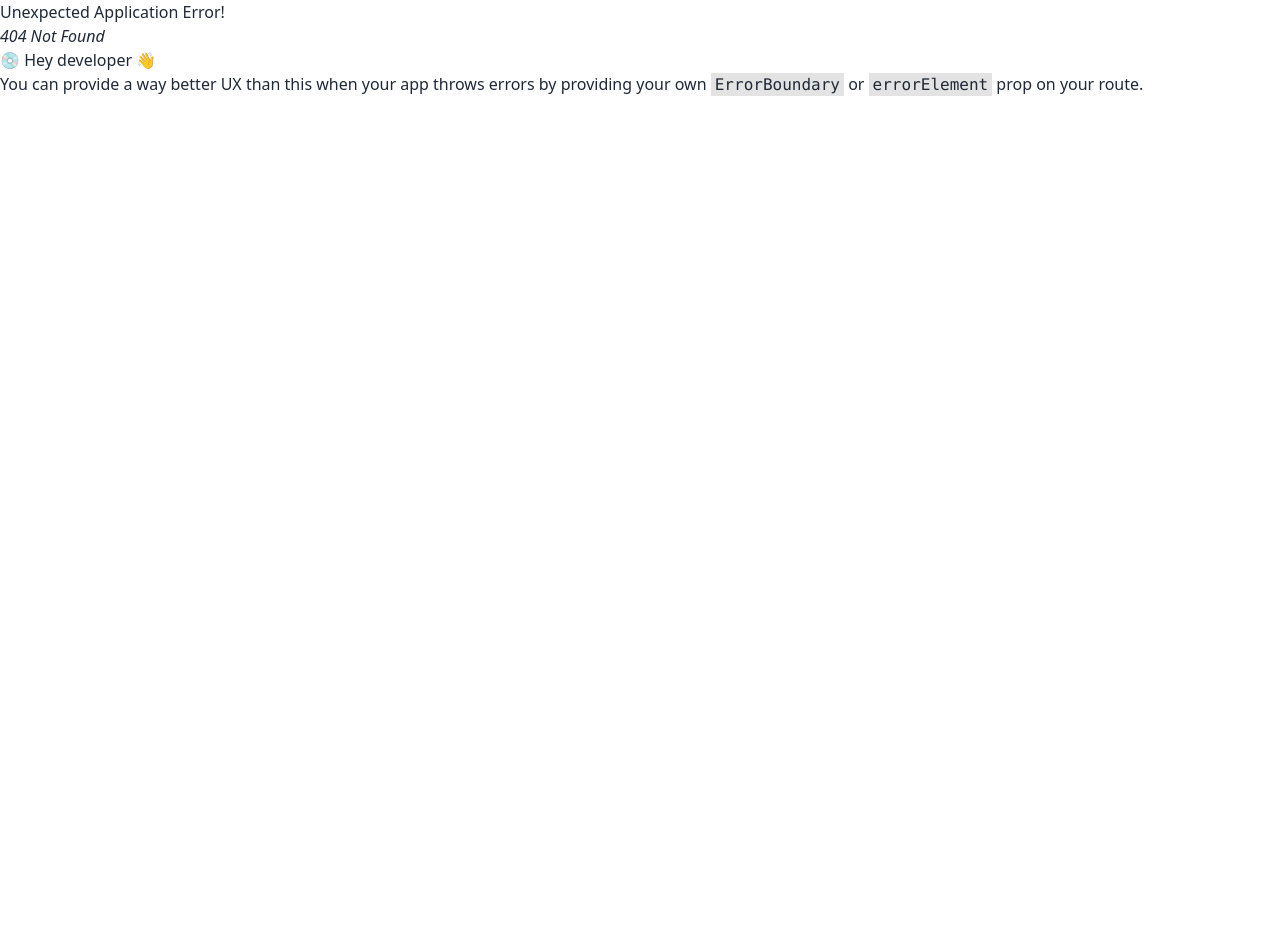
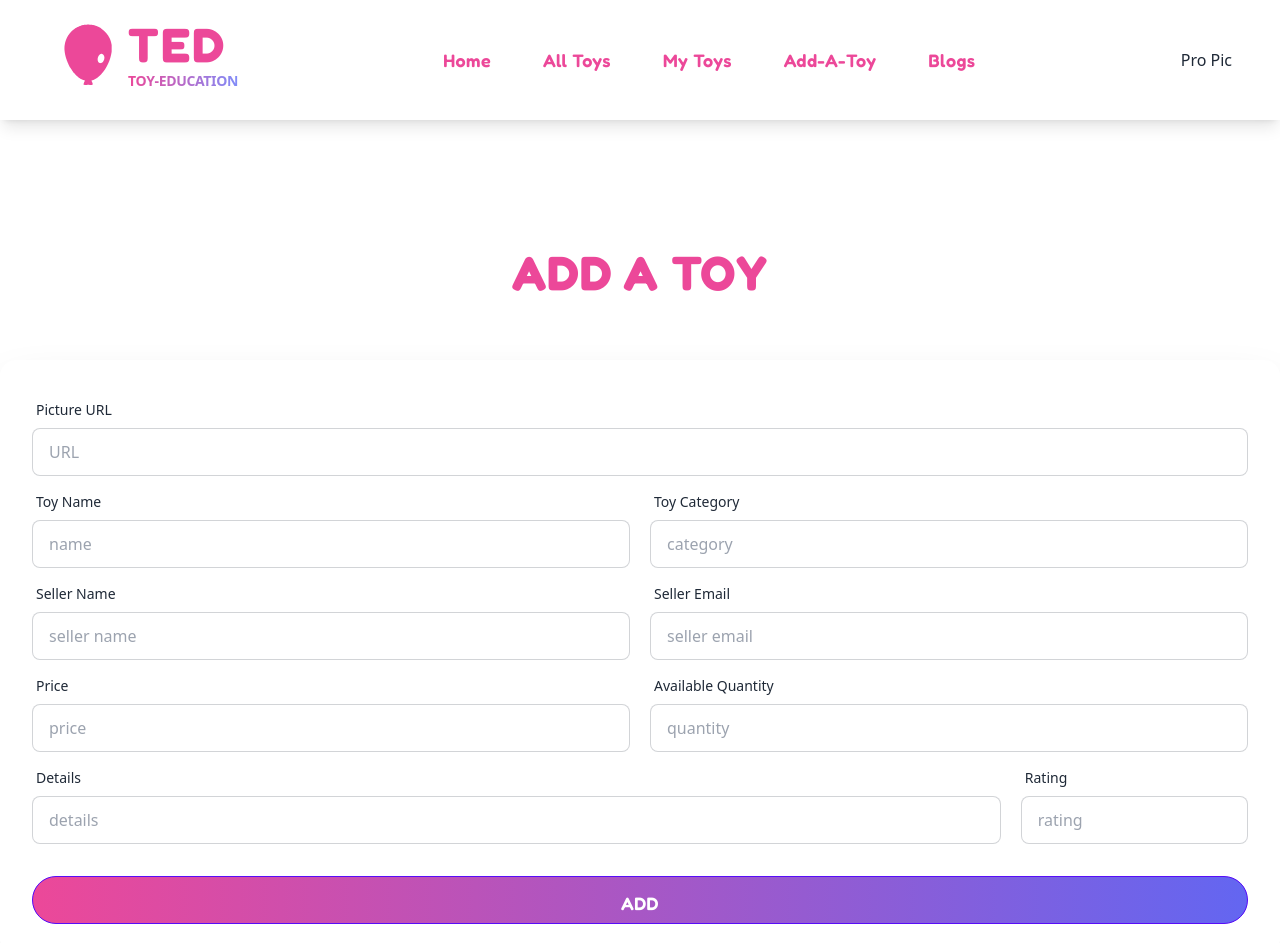
Before and after one commit to Sagor66/TED-Client, a React (Vite) app: page /add-toy in a window 1280 px wide. Before the commit this address had no page. Shown: the top 943 px of the page. Before the commit the page ends 800 px from the top, so only its background shows below. Built offline with nearby package versions, Linux system fonts and the light colour scheme.

Commit message:
added add-a-toy form

```diff
--- /dev/null
+++ b/src/pages/AddToy/AddToy.jsx
@@ -0,0 +1,114 @@
+const AddToy = () => {
+  return (
+    <div className="mb-32">
+      <h2 className="text-heading mt-32 ">ADD A TOY</h2>
+      <div className="card flex-shrink-0 w-full max-w-7xl shadow-2xl bg-base-100 mx-auto">
+        <div className="card-body">
+          <div className="form-control">
+            <label className="label">
+              <span className="label-text">Picture URL</span>
+            </label>
+            <input
+              type="text"
+              placeholder="URL"
+              className="input input-bordered"
+            />
+          </div>
+          <div className="grid grid-cols-2 gap-5">
+            <div className="form-control">
+              <label className="label">
+                <span className="label-text">Toy Name</span>
+              </label>
+              <input
+                type="text"
+                placeholder="name"
+                className="input input-bordered"
+              />
+            </div>
+            <div className="form-control">
+              <label className="label">
+                <span className="label-text">Toy Category</span>
+              </label>
+              <input
+                type="text"
+                placeholder="category"
+                className="input input-bordered"
+              />
+            </div>
+          </div>
+          <div className="grid grid-cols-2 gap-5">
+            <div className="form-control">
+              <label className="label">
+                <span className="label-text">Seller Name</span>
+              </label>
+              <input
+                type="text"
+                placeholder="seller name"
+                className="input input-bordered"
+              />
+            </div>
+            <div className="form-control">
+              <label className="label">
+                <span className="label-text">Seller Email</span>
+              </label>
+              <input
+                type="text"
+                placeholder="seller email"
+                className="input input-bordered"
+              />
+            </div>
+          </div>
+          <div className="grid grid-cols-2 gap-5">
+            <div className="form-control">
+              <label className="label">
+                <span className="label-text">Price</span>
+              </label>
+              <input
+                type="text"
+                placeholder="price"
+                className="input input-bordered"
+              />
+            </div>
+            <div className="form-control">
+              <label className="label">
+                <span className="label-text">Available Quantity</span>
+              </label>
+              <input
+                type="text"
+                placeholder="quantity"
+                className="input input-bordered"
+              />
+            </div>
+          </div>
+          <div className="grid grid-cols-5 gap-5">
+            <div className="form-control col-span-4">
+              <label className="label">
+                <span className="label-text">Details</span>
+              </label>
+              <input
+                type="text"
+                placeholder="details"
+                className="input input-bordered"
+              />
+            </div>
+            <div className="form-control">
+              <label className="label">
+                <span className="label-text">Rating</span>
+              </label>
+              <input
+                type="text"
+                placeholder="rating"
+                className="input input-bordered"
+              />
+            </div>
+          </div>
+          <div className="form-control mt-6">
+            <button className="btn btn-primary">ADD</button>
+          </div>
+        </div>
+      </div>
+    </div>
+  );
+};
+
+export default AddToy;
--- a/src/pages/Shared/NavBar.jsx
+++ b/src/pages/Shared/NavBar.jsx
@@ -22,7 +22,7 @@ const NavBar = () => {
         <Link className="text-primary-style text-hover" to="/">Home</Link>
         <Link className="text-primary-style text-hover" to="/all-toys">All Toys</Link>
         <Link className="text-primary-style text-hover" to="">My Toys</Link>
-        <Link className="text-primary-style text-hover" to="">Add-A-Toy</Link>
+        <Link className="text-primary-style text-hover" to="/add-toy">Add-A-Toy</Link>
         <Link className="text-primary-style text-hover" to="">Blogs</Link>
       </div>
       <div>
--- a/src/pages/ToysCategory/ToyCategory.css
+++ b/src/pages/ToysCategory/ToyCategory.css
@@ -1,7 +1,7 @@
 .react-tabs__tab--selected {
   border: 8px solid;
   border-bottom: none;
-  border-color: #ec4899;
-  color: #ec4899;
+  border-color: #f472b6;
+  color: #f472b6;
   border-radius: 5px 5px 0 0;
 }
--- a/src/pages/ToysCategory/ToysCategory.jsx
+++ b/src/pages/ToysCategory/ToysCategory.jsx
@@ -35,7 +35,7 @@ const ToysCategory = () => {
     <div className="mb-32">
       <h2 className="text-heading">Category Shopping</h2>
       <Tabs>
-        <TabList className="font-fredoka text-2xl font-bold text-pink-500 border-b-8 border-pink-500 rounded-lg">
+        <TabList className="font-fredoka text-2xl font-bold text-pink-400 border-b-8 border-pink-400 rounded-lg">
           <Tab onClick={getCategory}>Science Kits</Tab>
           <Tab onClick={getCategory}>Math Kits</Tab>
           <Tab onClick={getCategory}>Engineering Kits</Tab>
--- a/src/routes/Routes.jsx
+++ b/src/routes/Routes.jsx
@@ -4,6 +4,7 @@ import Home from "../pages/Home/Home";
 import AllToys from "../pages/AllToys/AllToys";
 import ToyDetails from "../pages/ToyDetails/ToyDetails";
 import ToysCategory from "../pages/ToysCategory/ToysCategory";
+import AddToy from "../pages/AddToy/AddToy";
 
 const router = createBrowserRouter([
   {
@@ -27,6 +28,10 @@ const router = createBrowserRouter([
         path: 'toy/category/:category',
         element: <ToysCategory></ToysCategory>,
         loader: ({ params }) => fetch(`http://localhost:5000/toys/category/${params.category}`)
+      },
+      {
+        path: 'add-toy',
+        element: <AddToy></AddToy>
       }
     ]
   }
```
